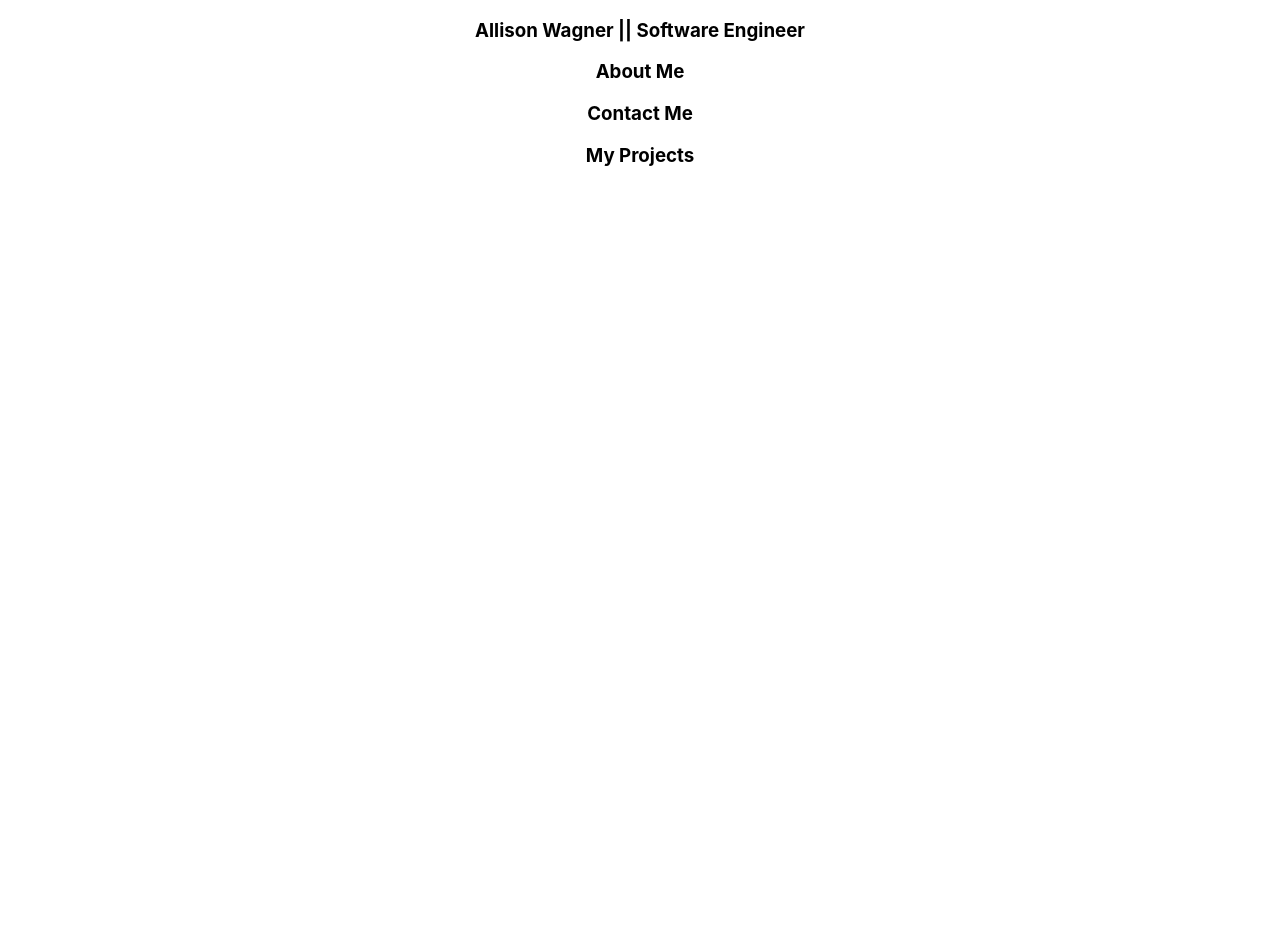
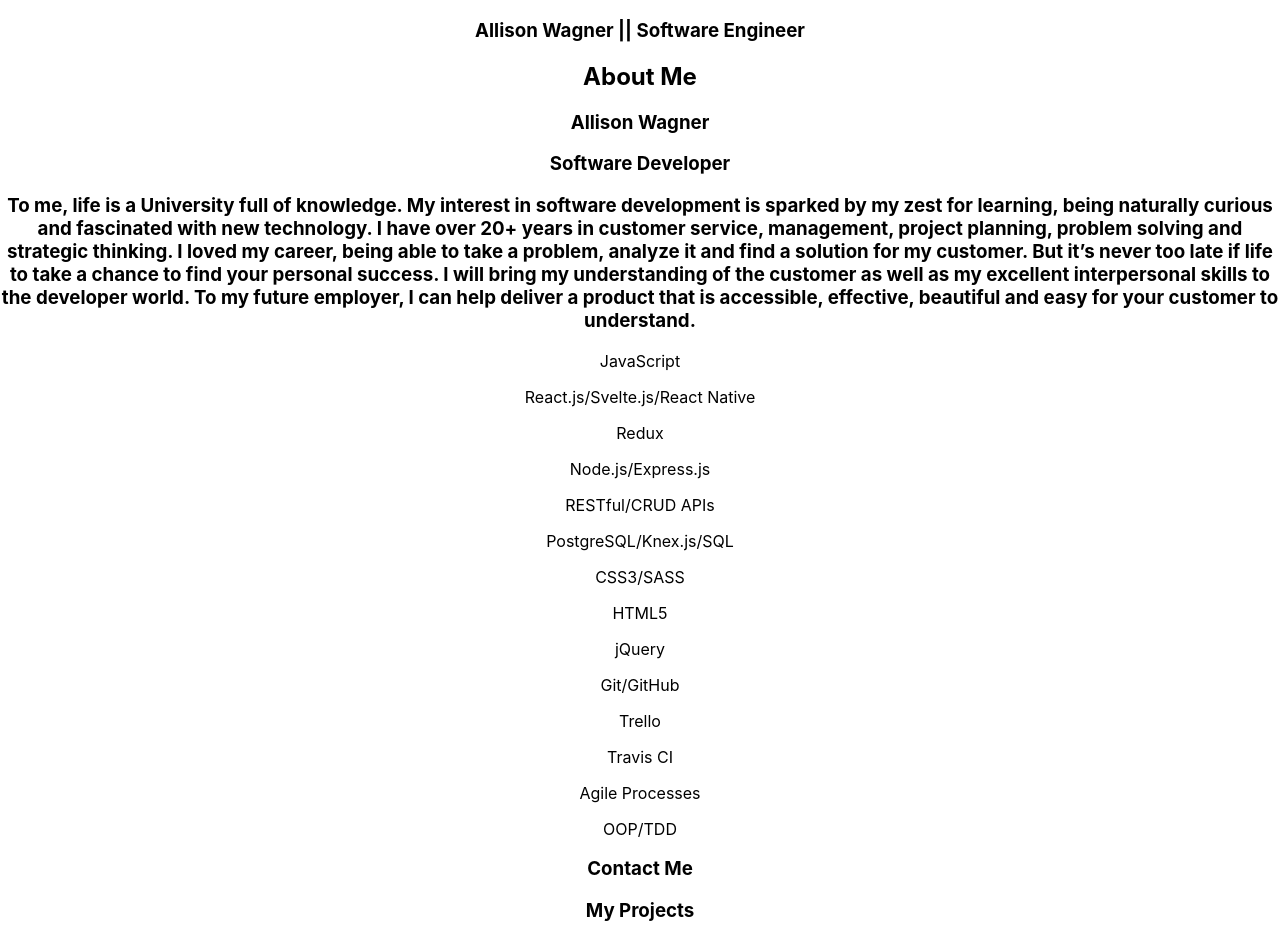
Before and after one commit to allisonjw/Allison-Wagner, a React (Create React App) app: page / in a window 1280 px wide. Before the commit the page ends 800 px from the top, so only its background shows below. Built offline with nearby package versions, Linux system fonts and the light colour scheme.

Commit message:
Imports allInfo and starts adding about data

```diff
--- a/src/About/About.js
+++ b/src/About/About.js
@@ -1,12 +1,30 @@
 import React from "react";
 import "./About.scss";
+import { contactInfo } from "../allInfo/allInfo";
+
+const { name, title, description, image, skills } = contactInfo;
 
 export const About = () => {
+    const skillsList = () => {
+        return skills.map(skill => {
+          return (
+            <p className="skill" key={skill}>
+              {skill}
+            </p>
+          );
+        });
+      };
+
     return (
         <section className="about_section">
-            <h3 className="about_h3">
+            <h2 className="about_h2">
                 About Me
-            </h3>
+            </h2>
+            <h3 className="about_h3">{name}</h3>
+            <h3 className="about_h3">{title}</h3>
+            <h3 className="about_h3">{description}</h3>
+            <h3 className="about_h3">{image}</h3>
+            <aside className="aside_skills">{skillsList()}</aside>
         </section>
     )
 }
```
